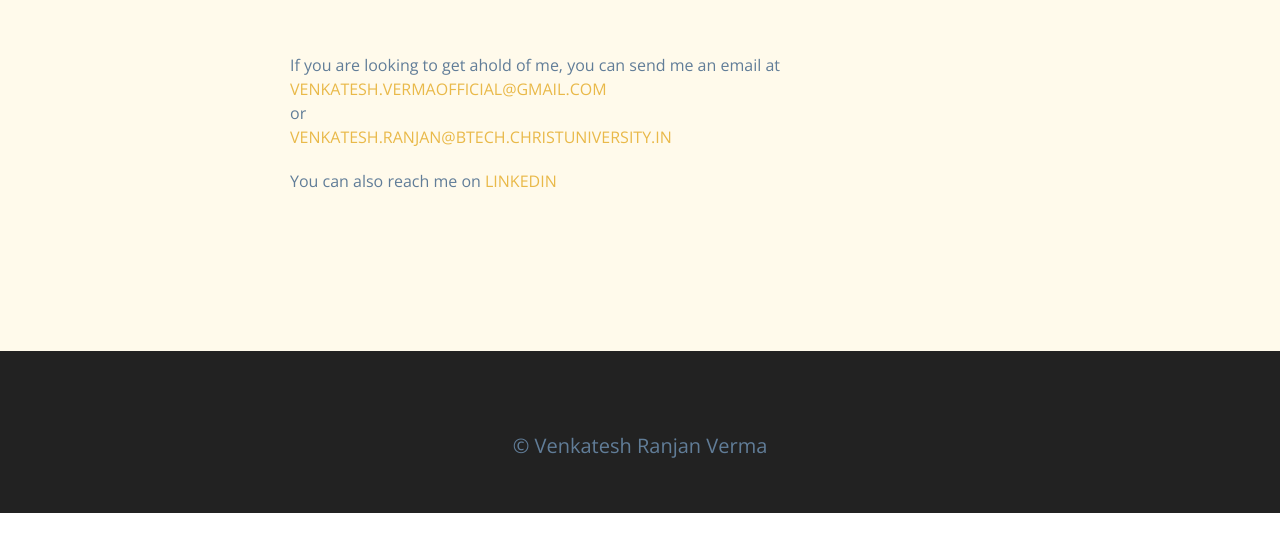
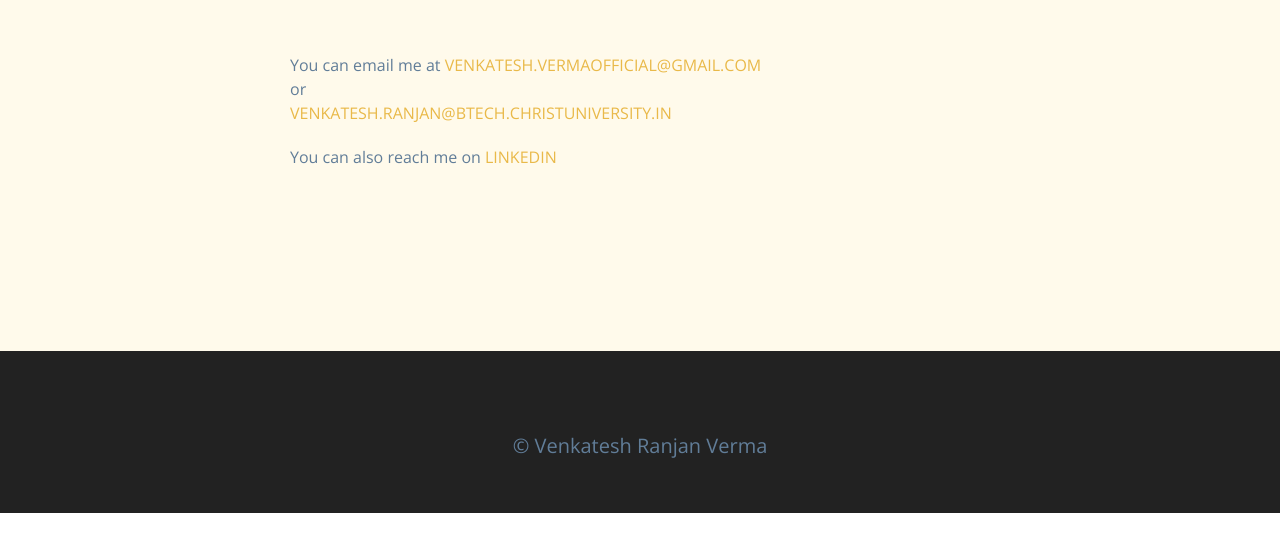
Before and after one commit to VenkateshRanjanVerma/profile, a plain HTML site: page contact.html in a window 1280 px wide. Shown: the part 251-800 px from the top of the page. Drawn offline with nearby package versions, Linux system fonts and the light colour scheme.

Commit message:
Update contact.html

```diff
--- a/contact.html
+++ b/contact.html
@@ -101,7 +101,7 @@
       <div class="section-center page-info">
         <!-- contact page-->
         <p>
-          If you are looking to get ahold of me, you can send me an email at
+          You can email me at
           <a href="">venkatesh.vermaofficial@gmail.com</a><br>or<br><a href="">venkatesh.ranjan@btech.christuniversity.in</a>
         </p>
         <p>
```
